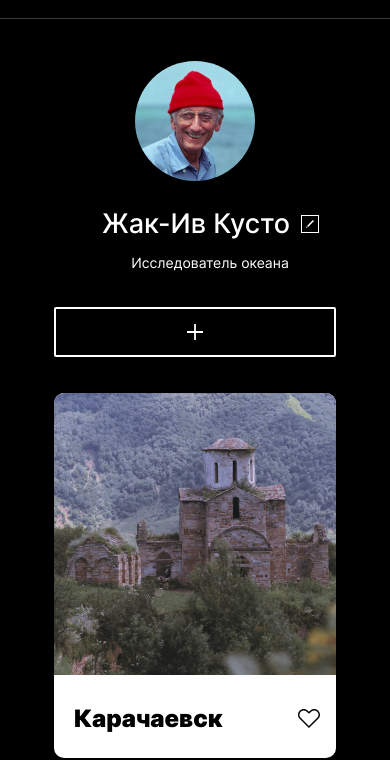
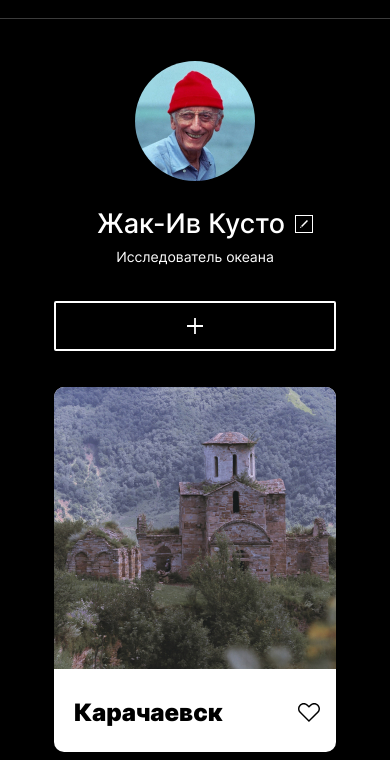
Before and after one commit to Byrkalo/mesto-project, a plain HTML site: page index.html in a window 390 px wide. Shown: the part 91-851 px from the top of the page. Drawn offline with Linux system fonts and the light colour scheme.

Commit message:
the sixth

```diff
--- a/blocks/popup/__input/popup__input.css
+++ b/blocks/popup/__input/popup__input.css
@@ -5,6 +5,9 @@
     border-bottom: 1px solid rgba(0, 0, 0, .2);
     padding: 0 0 8px 0;
     font-family: inherit;
+    font-weight: 400;
+    font-size: 14px;
+    line-height: 17px;
 }
 
 .popup__input:last-of-type {
--- a/blocks/profile/__about/profile__about.css
+++ b/blocks/profile/__about/profile__about.css
@@ -1,4 +1,5 @@
 .profile__about {
+    max-width: 336px;
     margin: 0;
     font-weight: 400;
     font-size: 18px;
@@ -10,9 +11,9 @@
 
 @media screen and (max-width: 880px) {
     .profile__about {
-        width: 282px;
+        max-width: 282px;
         text-align: center;
-        margin-top: 14px;
+        margin-top: 8px;
         margin-bottom: 36px;
         font-size: 14px;
         line-height: 17px;
--- a/blocks/profile/__button/profile__button.css
+++ b/blocks/profile/__button/profile__button.css
@@ -4,3 +4,10 @@
         justify-content: center;
         cursor: pointer;
       }
+
+      @media screen and (max-width: 880px){
+        .profile__button {
+          width: 100%;
+          padding-left: 10px;
+        }
+      }
--- a/blocks/profile/__info/profile__info.css
+++ b/blocks/profile/__info/profile__info.css
@@ -7,6 +7,8 @@
 
       @media screen and (max-width: 880px){
         .profile__info {
+          width: 100%;
           padding-top: 26px;
+          padding-left: 0px;
         }
       }
--- a/blocks/profile/__name/profile__name.css
+++ b/blocks/profile/__name/profile__name.css
@@ -12,7 +12,7 @@
 
 @media screen and (max-width: 880px) {
     .profile__name {
-        width: 189px;
+        max-width: 189px;
         font-size: 27px;
         line-height: 33px;
         text-align: center;
```
